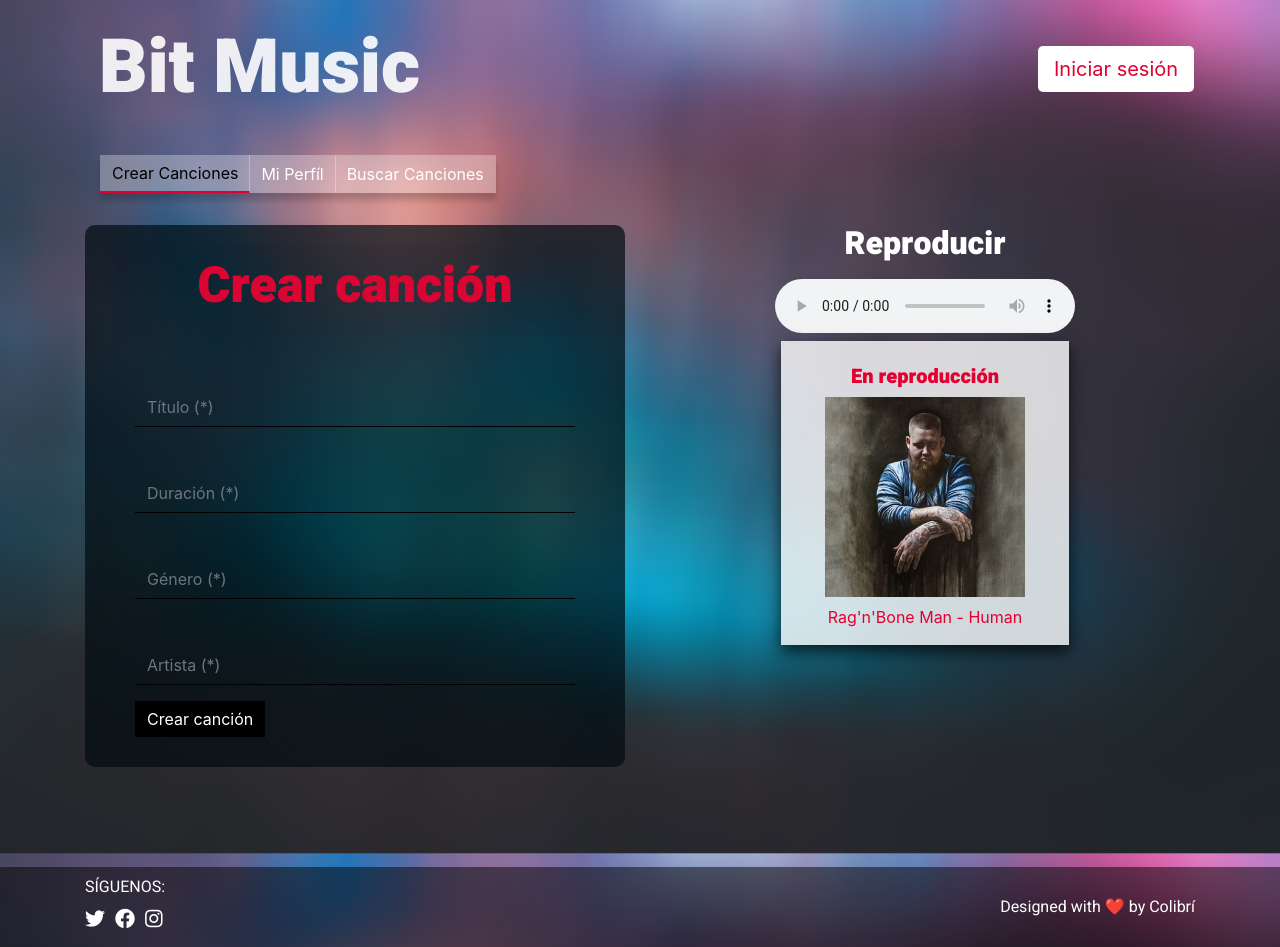
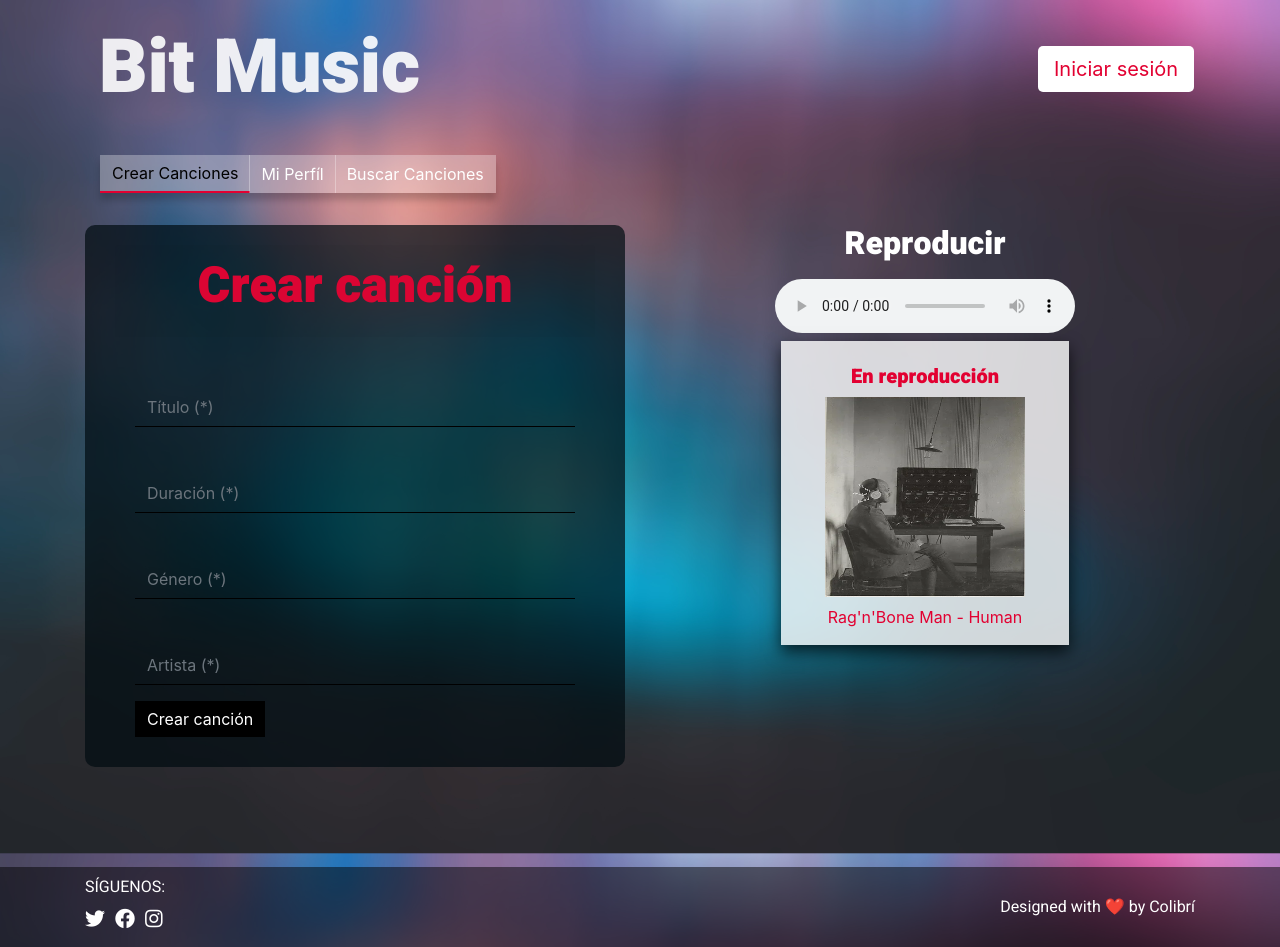
Before and after one commit to jenrod99/bitMusic, an Angular app in the folder bit-music/: page /menu in a window 1280 px wide. Built offline with nearby package versions, Linux system fonts and the light colour scheme.

Commit message:
Cambio imagen cancion

```diff
--- a/bit-music/src/app/componentes/player/player.component.html
+++ b/bit-music/src/app/componentes/player/player.component.html
@@ -10,7 +10,7 @@
                     <h5 class="mt-4 mb-2">
                         En reproducción
                     </h5>
-                    <img class="img-song" src="../../../assets/img/imgEjemplo.jpg" alt="">
+                    <img class="img-song" src="../../../assets/img/13.webp" alt="">
                     <p class="mt-2">Rag'n'Bone Man - Human</p>
                 </div>
             </div>
```
